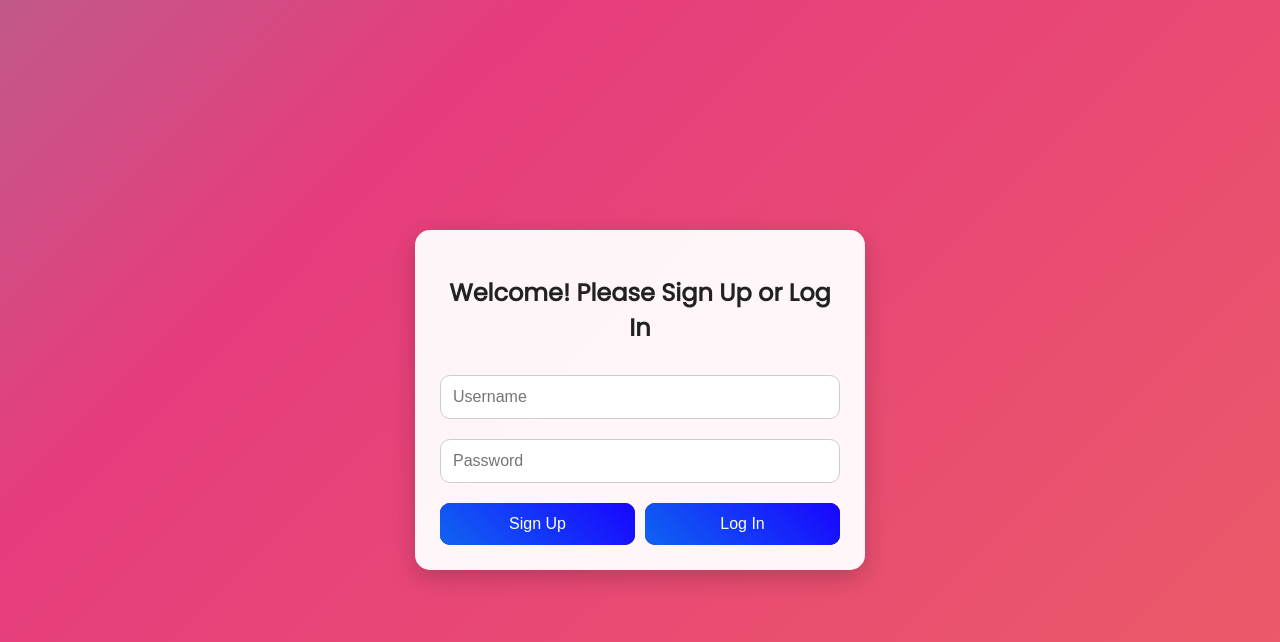
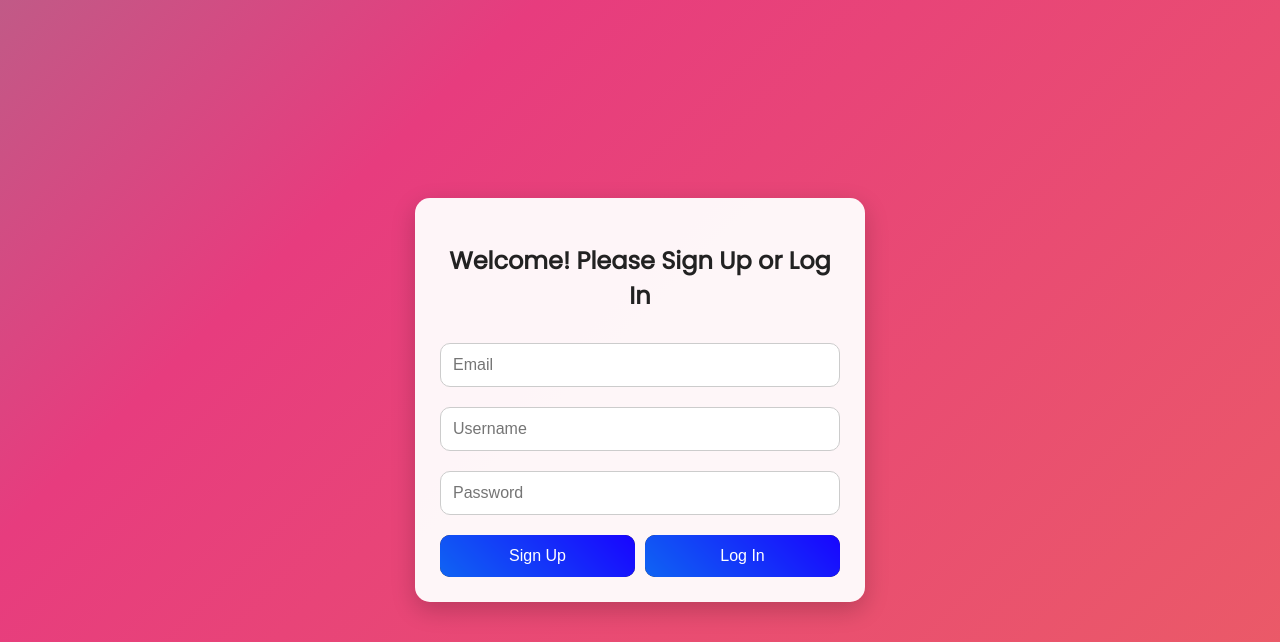
Before and after one commit to pro-code001/chat-server, a Flask app: page / in a window 1280 px wide. Shown: the top 642 px of the page. Run offline with Flask 2, Linux system fonts and the light colour scheme; some libraries are stand-ins or nearby versions.

Commit message:
Update index.html

```diff
--- a/templates/index.html
+++ b/templates/index.html
@@ -128,6 +128,7 @@
   <!-- AUTH (SIGNUP / LOGIN) -->
   <div id="auth" class="container active">
     <h2>Welcome! Please Sign Up or Log In</h2>
+    <input id="authEmail" type="email" placeholder="Email" /> <!-- Added Email input -->
     <input id="authUsername" placeholder="Username" />
     <input id="authPassword" type="password" placeholder="Password" />
     <div class="btn-group">
@@ -159,12 +160,26 @@
 
   <script>
     const socket = io();
+    const users = []; // Array to store user data
+
+    // Function to verify email using a hypothetical API
+    async function verifyEmail(email) {
+        try {
+            const response = await fetch(`https://emailverificationapi.com/verify?email=${email}`);
+            const data = await response.json();
+            return data.isValid; // Assume the API returns { isValid: true/false }
+        } catch (error) {
+            console.error("Email verification failed:", error);
+            return false;
+        }
+    }
 
     // DOM elements
     const authDiv = document.getElementById('auth');
     const roomFormDiv = document.getElementById('roomForm');
     const chatDiv = document.getElementById('chat');
 
+    const authEmailInput = document.getElementById('authEmail'); // Added Email input reference
     const authUsernameInput = document.getElementById('authUsername');
     const authPasswordInput = document.getElementById('authPassword');
     const signupBtn = document.getElementById('signupBtn');
@@ -184,14 +199,44 @@
     let currentRoom = null;
 
     // Sign Up
-    signupBtn.onclick = () => {
+    signupBtn.onclick = async () => {
+      const email = authEmailInput.value.trim(); // Added Email validation
       const username = authUsernameInput.value.trim();
       const password = authPasswordInput.value.trim();
-      if (!username || !password) {
-        alert("Fill both username and password to sign up.");
+      if (!email || !username || !password) {
+        alert("Fill all fields (Email, Username, Password) to sign up.");
         return;
       }
-      socket.emit('signup', {username, password});
+
+      // Verify email
+      const isEmailValid = await verifyEmail(email);
+      if (!isEmailValid) {
+        alert("The email address is invalid or does not exist. Please use a valid email.");
+        return;
+      }
+
+      // Check if email or username is already taken
+      const isEmailTaken = users.some(user => user.email === email);
+      const isUsernameTaken = users.some(user => user.username === username);
+
+      if (isEmailTaken) {
+        alert("Email is already registered. Please use another.");
+        return;
+      }
+
+      if (isUsernameTaken) {
+        alert("Username is already taken. Please choose another.");
+        return;
+      }
+
+      // Add user to the array
+      users.push({ email, username, password });
+      alert("Sign up successful!");
+      authEmailInput.value = '';
+      authUsernameInput.value = '';
+      authPasswordInput.value = '';
+      authDiv.classList.remove('active');
+      roomFormDiv.classList.add('active');
     };
 
     // Log In
@@ -202,7 +247,21 @@
         alert("Fill both username and password to log in.");
         return;
       }
-      socket.emit('login', {username, password});
+
+      // Check if user exists and password matches
+      const user = users.find(user => user.username === username && user.password === password);
+
+      if (!user) {
+        alert("Invalid username or password.");
+        return;
+      }
+
+      alert("Log in successful!");
+      authUsernameInput.value = '';
+      authPasswordInput.value = '';
+      currentUsername = username;
+      authDiv.classList.remove('active');
+      roomFormDiv.classList.add('active');
     };
 
     // On signup response
@@ -285,7 +344,7 @@
     socket.on('message', data => {
       if (data.room === currentRoom) {
         const p = document.createElement('p');
-        p.textContent = ${data.username}: ${data.msg};
+        p.textContent = `${data.username}: ${data.msg}`;
         messagesDiv.appendChild(p);
         messagesDiv.scrollTop = messagesDiv.scrollHeight;
       }
```
